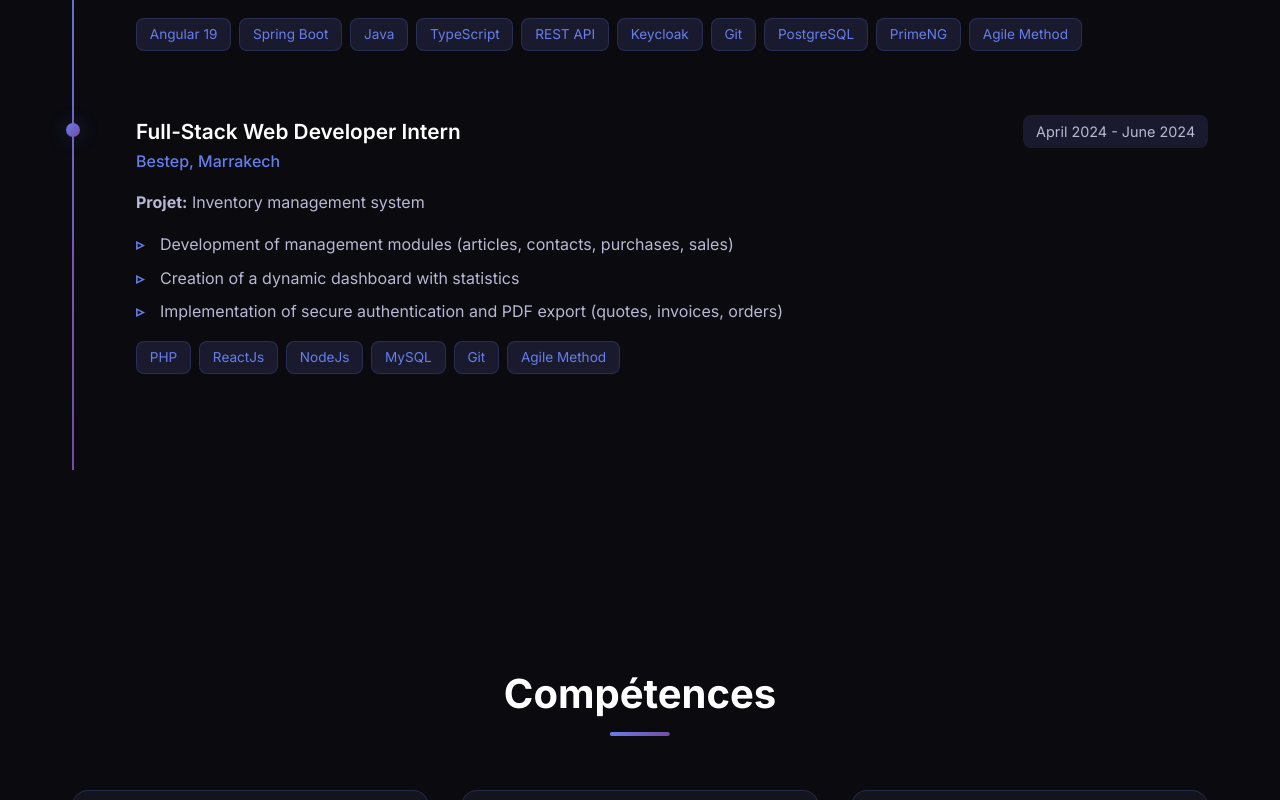
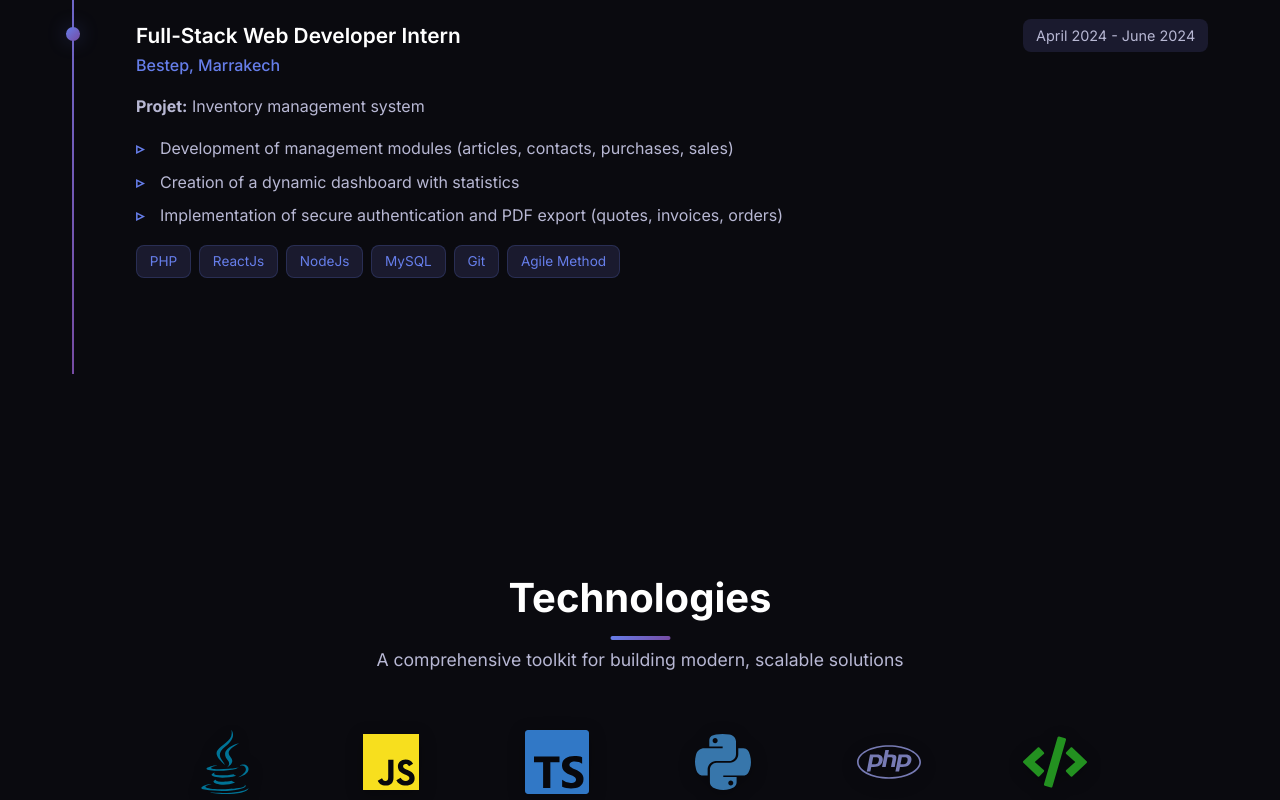
Before and after one commit to ELKENTAOUI-HAMMAM/Portfolio, a React (Vite) app: page / in a window 1280 px wide. Shown: the part 2000-2800 px from the top of the page. Built offline with nearby package versions, Linux system fonts and the light colour scheme.

Commit message:
add new view of technologies

```diff
--- a/src/components/Skills.css
+++ b/src/components/Skills.css
@@ -1,64 +1,102 @@
-.skills-grid {
-    display: grid;
-    grid-template-columns: repeat(auto-fit, minmax(300px, 1fr));
-    gap: var(--spacing-md);
+#skills {
+    padding: 6rem 0;
+    width: 100%;
+    margin-bottom: 2rem;
+    background-color: transparent;
 }
 
-.skill-category {
-    background: var(--bg-secondary);
-    padding: var(--spacing-md);
-    border-radius: var(--radius-md);
-    border: 1px solid var(--border-color);
-    transition: var(--transition-normal);
+.section-title {
+    text-align: center;
+    font-size: 2.5rem;
+    color: var(--text-primary);
+    margin-bottom: 1rem;
 }
 
-.skill-category:hover {
-    border-color: var(--text-accent);
-    box-shadow: var(--shadow-glow);
-    transform: translateY(-5px);
+.section-subtitle {
+    color: var(--text-secondary);
+    font-size: 1.1rem;
+    max-width: 700px;
+    margin: 0 auto;
+    line-height: 1.6;
+    text-align: center;
 }
 
-.skill-category h3 {
-    color: var(--text-accent);
-    margin-bottom: var(--spacing-sm);
-    font-size: 1.2rem;
+.skills-grid-wrapper {
+    max-width: 1000px;
+    margin: 0 auto;
+    display: flex;
+    justify-content: center;
 }
 
-.skill-item {
-    margin-bottom: var(--spacing-sm);
+.tech-grid {
+    display: grid;
+    grid-template-columns: repeat(auto-fit, minmax(120px, 1fr));
+    gap: 2rem;
+    justify-items: center;
+    padding: 2rem 0;
+    max-width: 100%;
 }
 
-.skill-name {
+.tech-item {
     display: flex;
-    justify-content: space-between;
-    margin-bottom: 0.5rem;
+    flex-direction: column;
+    align-items: center;
+    gap: 1rem;
+    transition: all 0.3s cubic-bezier(0.4, 0, 0.2, 1);
+    cursor: pointer;
+    padding: 1.5rem;
+    border-radius: 12px;
+    width: 100%;
+    background: transparent;
+}
+
+.tech-item:hover {
+    transform: translateY(-8px);
+    background: rgba(255, 255, 255, 0.03);
+}
+
+.tech-icon {
+    font-size: 4rem;
+    display: flex;
+    align-items: center;
+    justify-content: center;
+    filter: drop-shadow(0 4px 8px rgba(0, 0, 0, 0.3));
+    transition: all 0.3s ease;
+}
+
+.tech-item:hover .tech-icon {
+    transform: scale(1.15);
+    filter: drop-shadow(0 8px 16px rgba(0, 0, 0, 0.4));
+}
+
+.tech-name {
     color: var(--text-secondary);
     font-size: 0.95rem;
+    font-weight: 500;
+    transition: color 0.3s ease;
+    text-align: center;
 }
 
-.skill-bar {
-    height: 8px;
-    background: var(--bg-tertiary);
-    border-radius: 4px;
-    overflow: hidden;
-}
-
-.skill-progress {
-    height: 100%;
-    background: var(--primary-gradient);
-    border-radius: 4px;
-    width: 0;
-    transition: width 1s ease;
-}
-
-.skill-tags {
-    display: flex;
-    flex-wrap: wrap;
-    gap: 0.5rem;
+.tech-item:hover .tech-name {
+    color: var(--text-primary);
+    font-weight: 600;
 }
 
 @media (max-width: 768px) {
-    .skills-grid {
-        grid-template-columns: 1fr;
+    .section-title {
+        font-size: 2rem;
+    }
+
+    .tech-grid {
+        grid-template-columns: repeat(auto-fit, minmax(90px, 1fr));
+        gap: 1.5rem;
+    }
+
+    .tech-icon {
+        font-size: 3rem;
+    }
+
+    .tech-name {
+        font-size: 0.85rem;
     }
 }
--- a/src/components/Skills.jsx
+++ b/src/components/Skills.jsx
@@ -1,24 +1,78 @@
 import { useEffect, useRef } from 'react';
 import { useTranslation } from '../contexts/LanguageContext';
+import * as FaIcons from 'react-icons/fa';
+import * as SiIcons from 'react-icons/si';
 import './Skills.css';
+
+const iconMapping = {
+    'Java': { icon: FaIcons.FaJava, color: '#007396' },
+    'JavaScript': { icon: FaIcons.FaJs, color: '#F7DF1E' },
+    'TypeScript': { icon: SiIcons.SiTypescript, color: '#3178C6' },
+    'Python': { icon: FaIcons.FaPython, color: '#3776AB' },
+    'PHP': { icon: FaIcons.FaPhp, color: '#777BB4' },
+    'C#': { icon: FaIcons.FaCode, color: '#239120' },
+    'Dart': { icon: SiIcons.SiDart, color: '#0175C2' },
+    'Kotlin': { icon: SiIcons.SiKotlin, color: '#7F52FF' },
+
+    'Spring Boot': { icon: SiIcons.SiSpringboot, color: '#6DB33F' },
+    'Angular': { icon: SiIcons.SiAngular, color: '#DD0031' },
+    'React': { icon: FaIcons.FaReact, color: '#61DAFB' },
+    'Vue.js': { icon: SiIcons.SiVuedotjs, color: '#4FC08D' },
+    'Next.js': { icon: SiIcons.SiNextdotjs, color: '#ffffffff' },
+    'ASP.NET': { icon: SiIcons.SiDotnet, color: '#512BD4' },
+    'Flutter': { icon: SiIcons.SiFlutter, color: '#02569B' },
+    'TensorFlow': { icon: SiIcons.SiTensorflow, color: '#FF6F00' },
+    'Laravel': { icon: SiIcons.SiLaravel, color: '#FF2D20' },
+    'Symfony': { icon: SiIcons.SiSymfony, color: '#ffffffff' },
+    'Tailwind': { icon: SiIcons.SiTailwindcss, color: '#06B6D4' },
+    'Node.js': { icon: FaIcons.FaNodeJs, color: '#339933' },
+
+    'MySQL': { icon: SiIcons.SiMysql, color: '#4479A1' },
+    'PostgreSQL': { icon: SiIcons.SiPostgresql, color: '#4169E1' },
+    'Oracle': { icon: SiIcons.SiOracle, color: '#F80000' },
+    'MongoDB': { icon: SiIcons.SiMongodb, color: '#47A248' },
+    'Redis': { icon: SiIcons.SiRedis, color: '#DC382D' },
+    'Docker': { icon: FaIcons.FaDocker, color: '#2496ED' },
+    'Kubernetes': { icon: SiIcons.SiKubernetes, color: '#326CE5' },
+    'AWS': { icon: FaIcons.FaAws, color: '#FF9900' },
+    'Nginx': { icon: SiIcons.SiNginx, color: '#009639' },
+
+    'Git': { icon: FaIcons.FaGitAlt, color: '#F05032' },
+    'GitHub': { icon: FaIcons.FaGithub, color: '#fcfcfcff' },
+    'GitLab': { icon: FaIcons.FaGitlab, color: '#FC6D26' },
+    'Jenkins': { icon: FaIcons.FaJenkins, color: '#D24939' },
+    'Linux': { icon: FaIcons.FaLinux, color: '#FCC624' },
+    'Jira': { icon: FaIcons.FaJira, color: '#0052CC' },
+    'JUnit': { icon: SiIcons.SiJunit5, color: '#25A162' },
+    'JaCoCo': { icon: SiIcons.SiApache, color: '#D22128' },
+    'Postman': { icon: SiIcons.SiPostman, color: '#FF6C37' },
+    'SonarQube': { icon: SiIcons.SiSonarqube, color: '#4E9BCD' },
+    'Selenium': { icon: SiIcons.SiSelenium, color: '#FF6C37' },
+    'GraphQL': { icon: SiIcons.SiGraphql, color: '#E10098' },
+    'HTML5': { icon: FaIcons.FaHtml5, color: '#E34F26' }
+};
 
 export default function Skills() {
     const { t } = useTranslation();
     const skillsRef = useRef(null);
+    let skillCategories = t('skills.list');
+
+    if (!Array.isArray(skillCategories)) {
+        console.error('Skills list is not an array:', skillCategories);
+        skillCategories = [];
+    }
 
     useEffect(() => {
         const observer = new IntersectionObserver(
             (entries) => {
                 entries.forEach((entry) => {
                     if (entry.isIntersecting) {
-                        const progressBars = entry.target.querySelectorAll('.skill-progress');
-                        progressBars.forEach((bar) => {
-                            bar.style.width = bar.dataset.width;
-                        });
+                        entry.target.style.opacity = '1';
+                        entry.target.style.transform = 'translateY(0)';
                     }
                 });
             },
-            { threshold: 0.3 }
+            { threshold: 0.1 }
         );
 
         if (skillsRef.current) {
@@ -28,40 +82,38 @@ export default function Skills() {
         return () => observer.disconnect();
     }, []);
 
-    const skillCategories = t('skills.list');
+    const getIcon = (name) => {
+        const skill = iconMapping[name];
+        if (!skill) return null;
+        const IconComponent = skill.icon;
+
+        if (!IconComponent) {
+            // Safety fallback for missing icons
+            return null;
+        }
+
+        return <IconComponent style={{ color: skill.color }} />;
+    };
 
     return (
         <section id="skills" ref={skillsRef}>
             <div className="container">
-                <h2 className="section-title">Compétences</h2>
-                <div className="skills-grid">
-                    {skillCategories.map((category, index) => (
-                        <div key={index} className="skill-category">
-                            <h3>{category.title}</h3>
-                            {category.skills ? (
-                                category.skills.map((skill, i) => (
-                                    <div key={i} className="skill-item">
-                                        <div className="skill-name">
-                                            <span>{skill.name}</span>
-                                            <span>{skill.level}%</span>
-                                        </div>
-                                        <div className="skill-bar">
-                                            <div
-                                                className="skill-progress"
-                                                data-width={`${skill.level}%`}
-                                            ></div>
-                                        </div>
+                <div className="section-title">{t('skills.title')}</div>
+                <p className="section-subtitle">{t('skills.subtitle')}</p>
+
+                <div className="skills-grid-wrapper">
+                    <div className="tech-grid">
+                        {skillCategories.flatMap(category =>
+                            category.skills.map((skill, i) => (
+                                <div key={`${category.title}-${i}`} className="tech-item">
+                                    <div className="tech-icon">
+                                        {getIcon(skill.name)}
                                     </div>
-                                ))
-                            ) : (
-                                <div className="skill-tags">
-                                    {category.tags.map((tag, i) => (
-                                        <span key={i} className="tech-tag">{tag}</span>
-                                    ))}
+                                    <span className="tech-name">{skill.name}</span>
                                 </div>
-                            )}
-                        </div>
-                    ))}
+                            ))
+                        )}
+                    </div>
                 </div>
             </div>
         </section>
--- a/src/contexts/LanguageContext.jsx
+++ b/src/contexts/LanguageContext.jsx
@@ -62,47 +62,80 @@ const translations = {
             ]
         },
         skills: {
-            title: 'Compétences',
+            title: 'Technologies',
+            subtitle: 'Une boîte à outils complète pour bâtir des solutions modernes et évolutives',
             list: [
                 {
-                    title: 'Langages de Programmation',
+                    title: 'Langages',
                     skills: [
-                        { name: 'Java', level: 90 },
-                        { name: 'JavaScript / TypeScript', level: 85 },
-                        { name: 'Python', level: 80 },
-                        { name: 'PHP', level: 75 },
-                        { name: 'C#', level: 70 },
-                        { name: 'Dart', level: 65 },
-                        { name: 'Kotlin', level: 65 }
+                        { name: 'Java' },
+                        { name: 'JavaScript' },
+                        { name: 'TypeScript' },
+                        { name: 'Python' },
+                        { name: 'PHP' },
+                        { name: 'C#' },
+                        { name: 'Dart' },
+                        { name: 'Kotlin' }
                     ]
                 },
                 {
-                    title: 'Frameworks & Technologies',
+                    title: 'Frameworks & Libraries',
                     skills: [
-                        { name: 'Spring Boot', level: 90 },
-                        { name: 'Angular', level: 85 },
-                        { name: 'React.js', level: 85 },
-                        { name: 'ASP.NET', level: 75 },
-                        { name: 'Flutter', level: 70 },
-                        { name: 'TensorFlow / Keras', level: 75 }
+                        { name: 'Spring Boot' },
+                        { name: 'Angular' },
+                        { name: 'React' },
+                        { name: 'Vue.js' },
+                        { name: 'Next.js' },
+                        { name: 'ASP.NET' },
+                        { name: 'Flutter' },
+                        { name: 'TensorFlow' },
+                        { name: 'Laravel' },
+                        { name: 'Symfony' },
+                        { name: 'Tailwind' },
+                        { name: 'Node.js' }
                     ]
                 },
                 {
-                    title: 'Bases de Données',
+                    title: 'Data & Cloud',
                     skills: [
-                        { name: 'MySQL', level: 85 },
-                        { name: 'PostgreSQL', level: 85 },
-                        { name: 'Oracle Database', level: 75 },
-                        { name: 'SQLite', level: 80 }
+                        { name: 'MySQL' },
+                        { name: 'PostgreSQL' },
+                        { name: 'Oracle' },
+                        { name: 'MongoDB' },
+                        { name: 'Redis' },
+                        { name: 'Docker' },
+                        { name: 'Kubernetes' },
+                        { name: 'AWS' },
+                        { name: 'Nginx' }
                     ]
                 },
                 {
-                    title: 'Compétences Techniques',
-                    tags: ['Machine Learning', 'Deep Learning', 'REST API', 'Microservices', 'Docker', 'Git', 'DevOps', 'Keycloak', 'UML', 'Méthode Agile']
+                    title: 'Tools & DevOps',
+                    skills: [
+                        { name: 'Git' },
+                        { name: 'GitHub' },
+                        { name: 'GitLab' },
+                        { name: 'Jenkins' },
+                        { name: 'Linux' },
+                        { name: 'Jira' },
+                        { name: 'JUnit' },
+                        { name: 'JaCoCo' },
+                        { name: 'Postman' },
+                        { name: 'SonarQube' },
+                        { name: 'Selenium' }
+                    ]
                 },
                 {
-                    title: 'Compétences Transversales',
-                    tags: ['Communication', 'Adaptabilité', 'Travail d\'équipe', 'Gestion de projet', 'Résolution de problèmes']
+                    title: 'API',
+                    skills: [
+                        { name: 'GraphQL' }
+                    ]
+                },
+                {
+                    title: 'Web',
+                    skills: [
+                        { name: 'HTML5' }
+                    ]
                 }
             ]
         },
@@ -321,47 +354,80 @@ const translations = {
             ]
         },
         skills: {
-            title: 'Skills',
+            title: 'Technologies',
+            subtitle: 'A comprehensive toolkit for building modern, scalable solutions',
             list: [
                 {
-                    title: 'Programming Languages',
+                    title: 'Languages',
                     skills: [
-                        { name: 'Java', level: 90 },
-                        { name: 'JavaScript / TypeScript', level: 85 },
-                        { name: 'Python', level: 80 },
-                        { name: 'PHP', level: 75 },
-                        { name: 'C#', level: 70 },
-                        { name: 'Dart', level: 65 },
-                        { name: 'Kotlin', level: 65 }
+                        { name: 'Java' },
+                        { name: 'JavaScript' },
+                        { name: 'TypeScript' },
+                        { name: 'Python' },
+                        { name: 'PHP' },
+                        { name: 'C#' },
+                        { name: 'Dart' },
+                        { name: 'Kotlin' }
                     ]
                 },
                 {
-                    title: 'Frameworks & Technologies',
+                    title: 'Frameworks & Libraries',
                     skills: [
-                        { name: 'Spring Boot', level: 90 },
-                        { name: 'Angular', level: 85 },
-                        { name: 'React.js', level: 85 },
-                        { name: 'ASP.NET', level: 75 },
-                        { name: 'Flutter', level: 70 },
-                        { name: 'TensorFlow / Keras', level: 75 }
+                        { name: 'Spring Boot' },
+                        { name: 'Angular' },
+                        { name: 'React' },
+                        { name: 'Vue.js' },
+                        { name: 'Next.js' },
+                        { name: 'ASP.NET' },
+                        { name: 'Flutter' },
+                        { name: 'TensorFlow' },
+                        { name: 'Laravel' },
+                        { name: 'Symfony' },
+                        { name: 'Tailwind' },
+                        { name: 'Node.js' }
                     ]
                 },
                 {
-                    title: 'Databases',
+                    title: 'Data & Cloud',
                     skills: [
-                        { name: 'MySQL', level: 85 },
-                        { name: 'PostgreSQL', level: 85 },
-                        { name: 'Oracle Database', level: 75 },
-                        { name: 'SQLite', level: 80 }
+                        { name: 'MySQL' },
+                        { name: 'PostgreSQL' },
+                        { name: 'Oracle' },
+                        { name: 'MongoDB' },
+                        { name: 'Redis' },
+                        { name: 'Docker' },
+                        { name: 'Kubernetes' },
+                        { name: 'AWS' },
+                        { name: 'Nginx' }
                     ]
                 },
                 {
-                    title: 'Technical Skills',
-                    tags: ['Machine Learning', 'Deep Learning', 'REST API', 'Microservices', 'Docker', 'Git', 'DevOps', 'Keycloak', 'UML', 'Agile Method']
+                    title: 'Tools & DevOps',
+                    skills: [
+                        { name: 'Git' },
+                        { name: 'GitHub' },
+                        { name: 'GitLab' },
+                        { name: 'Jenkins' },
+                        { name: 'Linux' },
+                        { name: 'Jira' },
+                        { name: 'JUnit' },
+                        { name: 'JaCoCo' },
+                        { name: 'Postman' },
+                        { name: 'SonarQube' },
+                        { name: 'Selenium' }
+                    ]
                 },
                 {
-                    title: 'Soft Skills',
-                    tags: ['Communication', 'Adaptability', 'Teamwork', 'Project Management', 'Problem Solving']
+                    title: 'API',
+                    skills: [
+                        { name: 'GraphQL' }
+                    ]
+                },
+                {
+                    title: 'Web',
+                    skills: [
+                        { name: 'HTML5' }
+                    ]
                 }
             ]
         },
```
